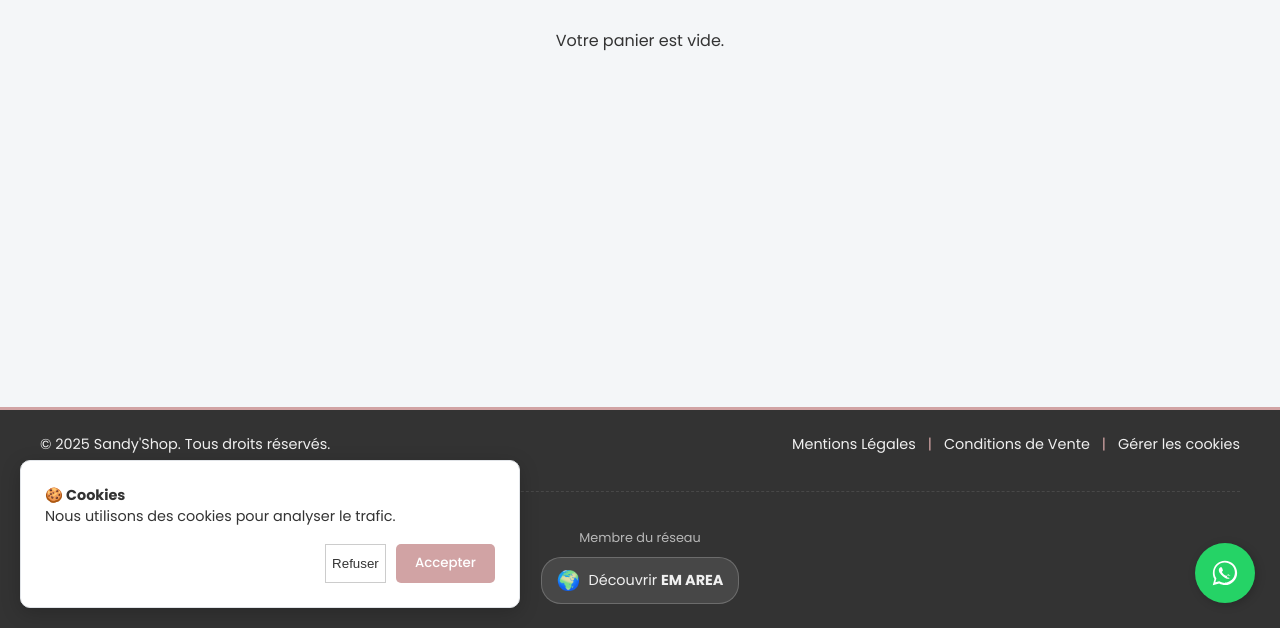
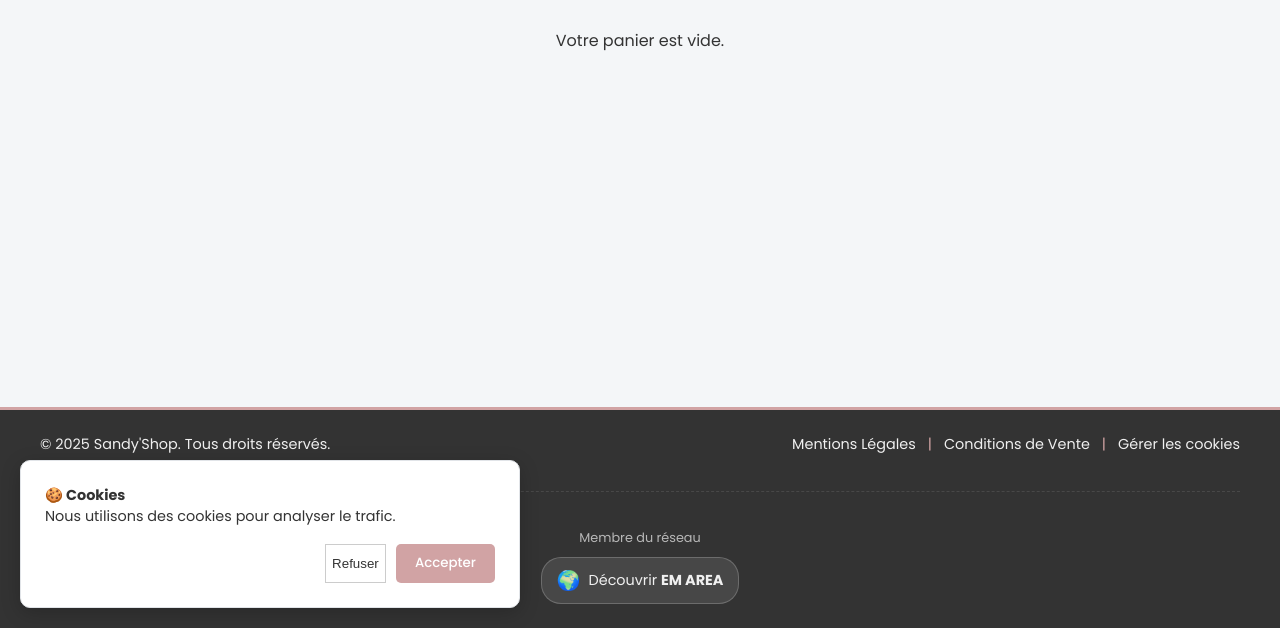
Before and after one commit to Urbain7/Sandy-shop, a plain HTML site: page panier.html in a window 1280 px wide. Shown: the part 172-800 px from the top of the page. Drawn offline with nearby package versions, Linux system fonts and the light colour scheme; some packages are replaced by stand-ins of ours; a script that the page names is missing.

Commit message:
Update panier.html

```diff
--- a/panier.html
+++ b/panier.html
@@ -134,7 +134,7 @@
         </div>
     </footer>
 
-    <a href="https://wa.me/22893899538" class="whatsapp-float" target="_blank"><svg xmlns="http://www.w3.org/2000/svg" width="28" height="28" viewBox="0 0 448 512" fill="currentColor"><path d="M380.9 97.1C339 55.1 283.2 32 223.9 32c-122.4 0-222 99.6-222 222 0 39.1 10.2 77.3 29.6 111L0 480l117.7-30.9c32.4 17.7 68.9 27 106.1 27h.1c122.3 0 221.9-99.6 221.9-222 0-59.3-25.2-115-67.1-157zm-157 341.6c-33.8 0-67.6-9.5-97.2-26.7l-7-4.1-72.5 19 19.3-71.1-4.5-7.4c-18.5-30.4-28.2-65.3-28.2-101.7 0-101.7 82.8-184.5 184.6-184.5 49.3 0 95.6 19.2 130.4 54.1 34.8 34.9 56.2 81.2 56.1 130.5 0 101.8-84.9 184.6-186.6 184.6zm101.2-138.2c-5.5-2.8-32.8-16.2-37.9-18-5.1-1.9-8.8-2.8-12.5 2.8-3.7 5.6-14.3 18-17.6 21.8-3.2 3.7-6.5 4.2-12 1.4-32.8-16.2-54-29.1-75.5-66-5.7-9.8 5.7-9.1 16.3-30.3 1.8-3.7 .9-6.9-.5-9.7-1.4-2.8-12.5-30.1-17.1-41.2-4.5-10.8-9.1-9.3-12.5-9.5-3.2-.2-6.9-.2-10.6-.2-3.7 0-9.7 1.4-14.8 6.9-5.1 5.6-19.4 19-19.4 46.3 0 27.3 19.9 53.7 22.6 57.4 2.8 3.7 39.1 59.7 94.8 83.8 35.2 15.2 49 16.5 66.6 13.9 10.7-1.6 32.8-13.4-37.4-26.4 4.6-13 4.6-24.1 3.2-26.4-1.3-2.5-5-3.9-10.5-6.6z"/></svg></a>
+
 
     <script src="js/utils.js"></script>
     <script src="js/products.js"></script>
```
